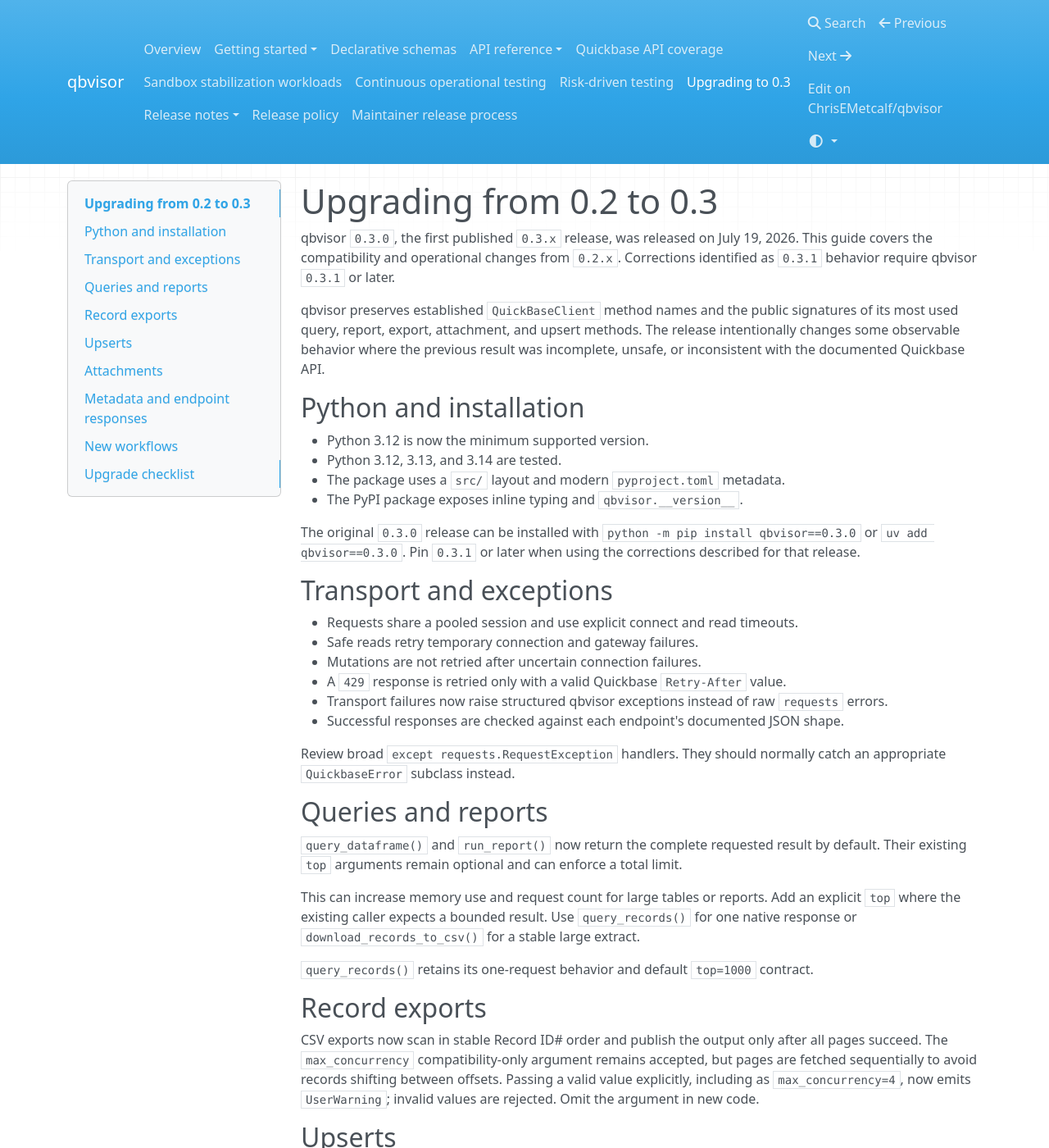
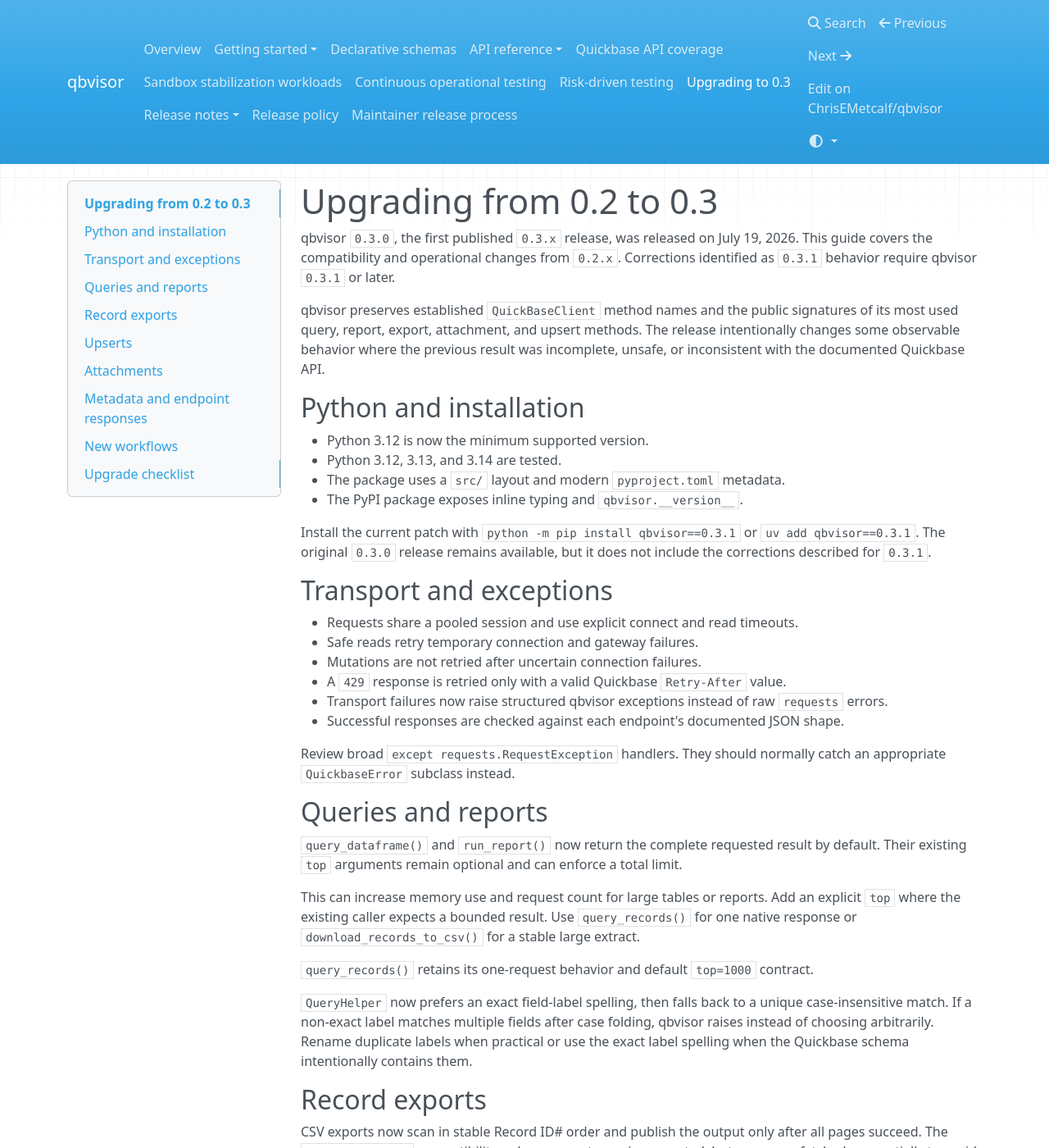
Before and after one commit to ChrisEMetcalf/qbvisor, an MkDocs documentation site: the page built from docs/upgrading-to-0.3.md, in a window 1280 px wide and 1400 px high. Shown: the whole window at 82% size. Built offline with MkDocs 1.6.1, drawn with Linux system fonts in a browser that asks for light colours; nearby versions of some CDN libraries; some of the changed text lies outside the part shown.

```diff
--- a/docs/upgrading-to-0.3.md
+++ b/docs/upgrading-to-0.3.md
@@ -16,8 +16,9 @@ documented Quickbase API.
 - The package uses a `src/` layout and modern `pyproject.toml` metadata.
 - The PyPI package exposes inline typing and `qbvisor.__version__`.
 
-The original `0.3.0` release can be installed with `python -m pip install qbvisor==0.3.0` or
-`uv add qbvisor==0.3.0`. Pin `0.3.1` or later when using the corrections described for that release.
+Install the current patch with `python -m pip install qbvisor==0.3.1` or
+`uv add qbvisor==0.3.1`. The original `0.3.0` release remains available, but it does not include
+the corrections described for `0.3.1`.
 
 ## Transport and exceptions
 
@@ -41,6 +42,11 @@ where the existing caller expects a bounded result. Use `query_records()` for on
 or `download_records_to_csv()` for a stable large extract.
 
 `query_records()` retains its one-request behavior and default `top=1000` contract.
+
+`QueryHelper` now prefers an exact field-label spelling, then falls back to a unique
+case-insensitive match. If a non-exact label matches multiple fields after case folding, qbvisor
+raises instead of choosing arbitrarily. Rename duplicate labels when practical or use the exact
+label spelling when the Quickbase schema intentionally contains them.
 
 ## Record exports
 
@@ -127,6 +133,7 @@ snapshots. Review their documented boundaries before operational use.
 7. Pin the reviewed `0.3.x` release whose behavior your application tested. The explicit upsert
    outcome contract requires `0.3.1` or later.
 
-See the [0.3.0 release notes](releases/0.3.0.md) for the release summary and the
+See the [0.3.1 release notes](releases/0.3.1.md) for the current patch summary, the
+[0.3.0 release notes](releases/0.3.0.md) for the original minor release, and the
 [changelog](https://github.com/ChrisEMetcalf/qbvisor/blob/main/CHANGELOG.md) for the complete change
 list.
--- a/mkdocs.yml
+++ b/mkdocs.yml
@@ -36,6 +36,7 @@ nav:
   - Risk-driven testing: testing-strategy.md
   - Upgrading to 0.3: upgrading-to-0.3.md
   - Release notes:
+      - 0.3.1: releases/0.3.1.md
       - 0.3.0: releases/0.3.0.md
   - Release policy: release-policy.md
   - Maintainer release process: releasing.md
--- a/pyproject.toml
+++ b/pyproject.toml
@@ -1,6 +1,6 @@
 [project]
 name = "qbvisor"
-version = "0.3.0"
+version = "0.3.1"
 description = "Developer-focused Python SDK for building, querying, moving, and backing up Quickbase applications."
 readme = "README.md"
 requires-python = ">=3.12"
```
Also changed, not shown: CHANGELOG.md (+6 -2 lines), README.md (+3 -3 lines), docs/release-policy.md (+1 -1 lines), docs/releases/0.3.1.md (added, +88 -0 lines), docs/releasing.md (+3 -3 lines), 1 other file.
